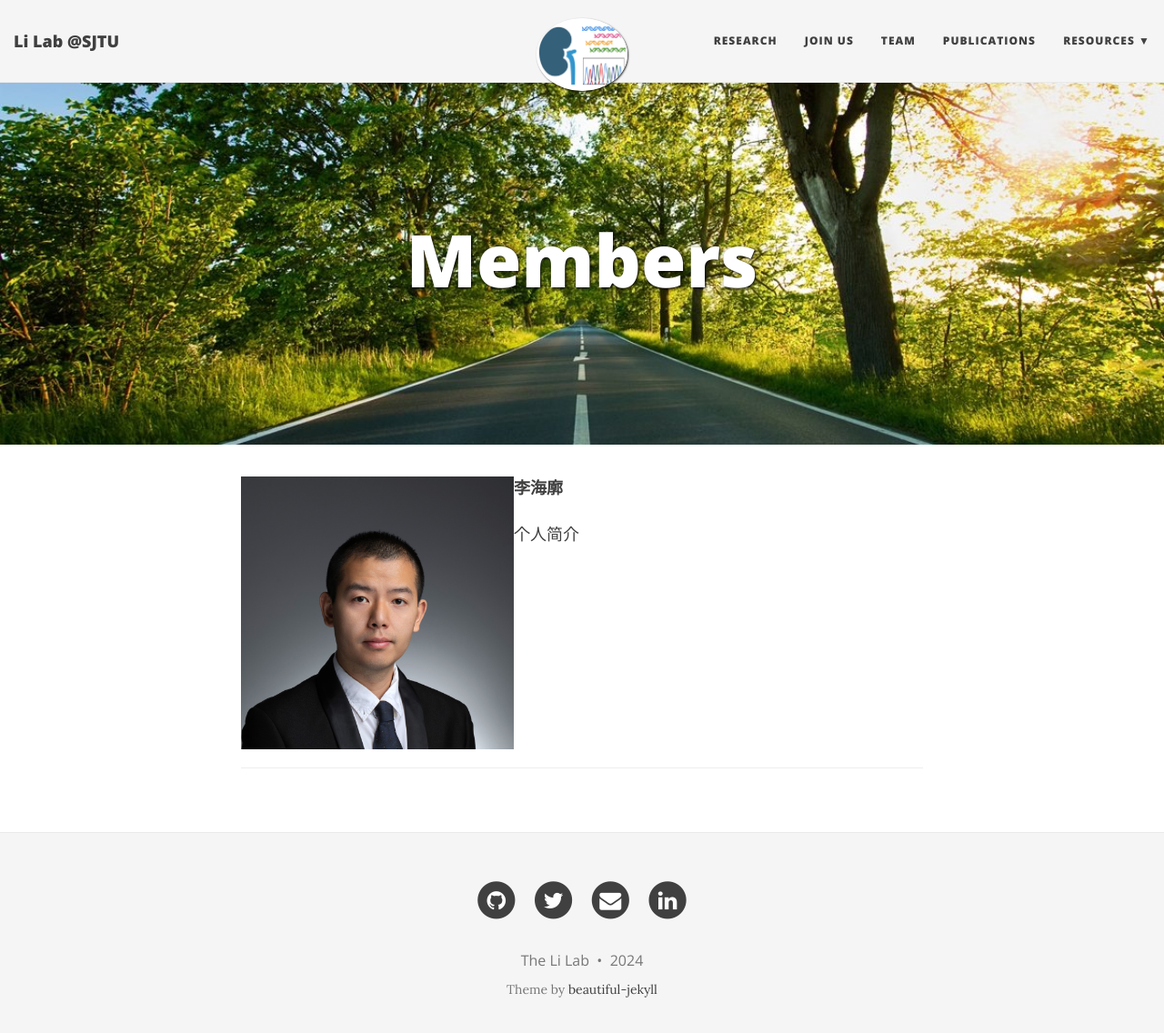
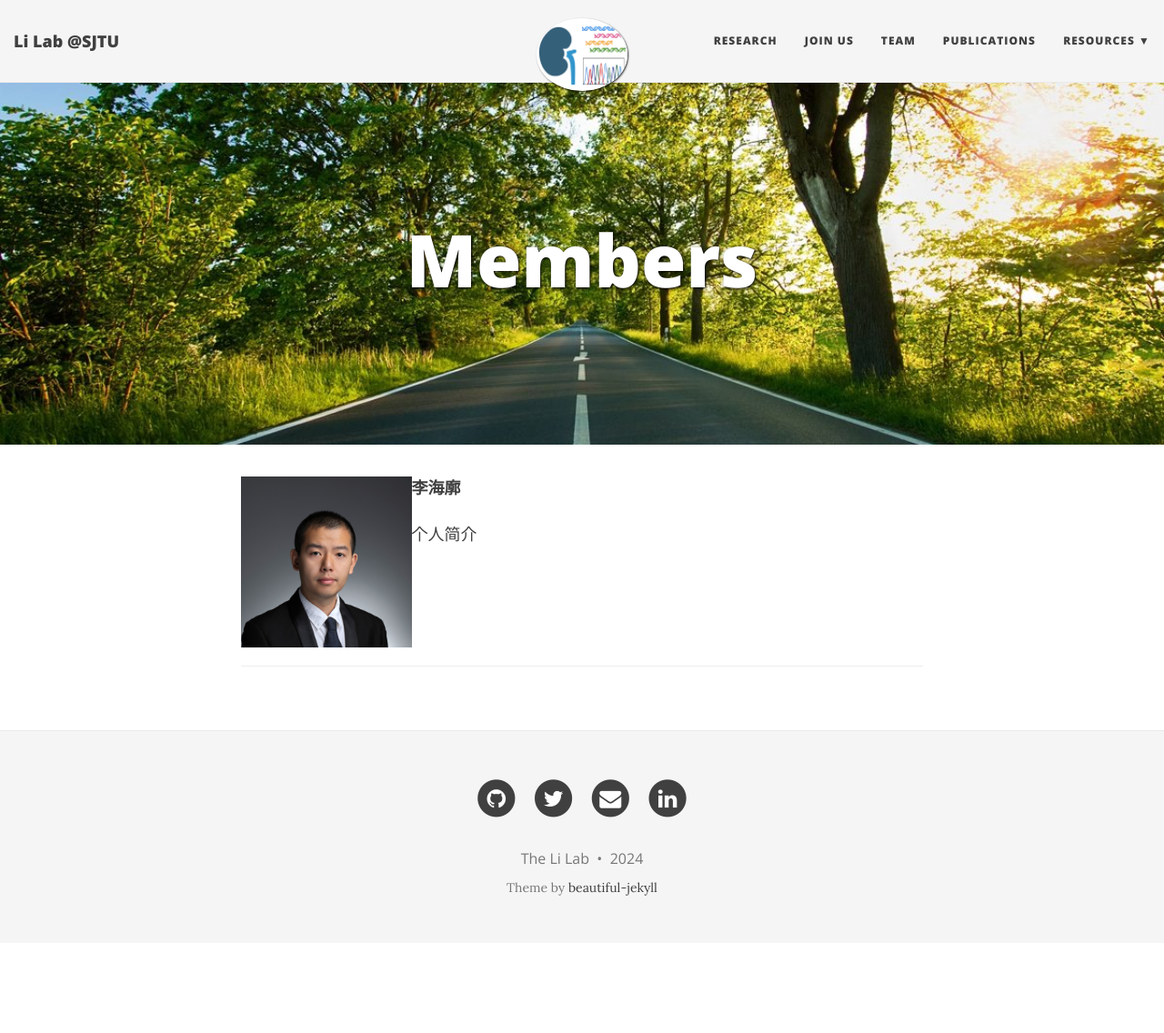
Before and after one commit to TheLiLab/thelilab.github.io, a Jekyll site: the page built from team.md, in a window 1280 px wide and 1149 px high. Shown: the top 1136 px of the window at 91% size. Built offline with Jekyll 4.4.1, drawn with Linux system fonts in a browser that asks for light colours; nearby versions of some CDN libraries.

Commit message:
Update team.md

```diff
--- a/team.md
+++ b/team.md
@@ -9,10 +9,10 @@ bigimg:
 
 
 <div style="overflow: auto;">
-  <div style="float: left; width: 40%;">
-    <img src="/img/peopleimg/haikuoli.jpg" style="width: 100%; max-width: 300px;" /><br>
+  <div style="float: left; width: 25%;">
+    <img src="/img/peopleimg/haikuoli.jpg" style="width: 100%; max-width: 200px;" /><br>
   </div>
-  <div style="float: right; width: 60%; padding-right: 20px; font-size: 18px;">
+  <div style="float: right; width: 75%; padding-right: 30px; font-size: 18px;">
     <strong>李海廓</strong><br><br>
 	  个人简介<br><br>
   </div>
```
